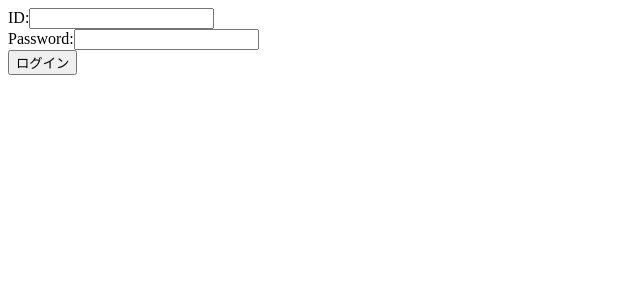
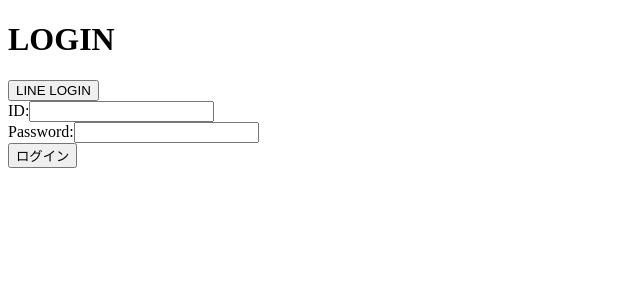
Before and after one commit to yuzuki-aritomo/cognito-front, a Next.js app: page /login in a window 1280 px wide. Shown: the top 300 px of the page, without its empty margins (0-640 px from the left). Built offline with nearby package versions, Linux system fonts and the light colour scheme; no server answers.

Commit message:
Add .env file and LINE login feature

```diff
--- a/src/pages/login/index.tsx
+++ b/src/pages/login/index.tsx
@@ -13,8 +13,12 @@ const Page = () => {
     router.push("/home");
   };
 
+  const lineLoginUrl = process.env.NEXT_PUBLIC_OAUTH2_LINE_URL as string;
+
   return (
     <div>
+      <h1>LOGIN</h1>
+      <button onClick={() => router.replace(lineLoginUrl)}>LINE LOGIN</button>
       <form onSubmit={handleSubmit}>
         <div>
           <label>ID:</label>
```
Also changed, not shown: 1 other file (tests, documents, lock files or other folders).
